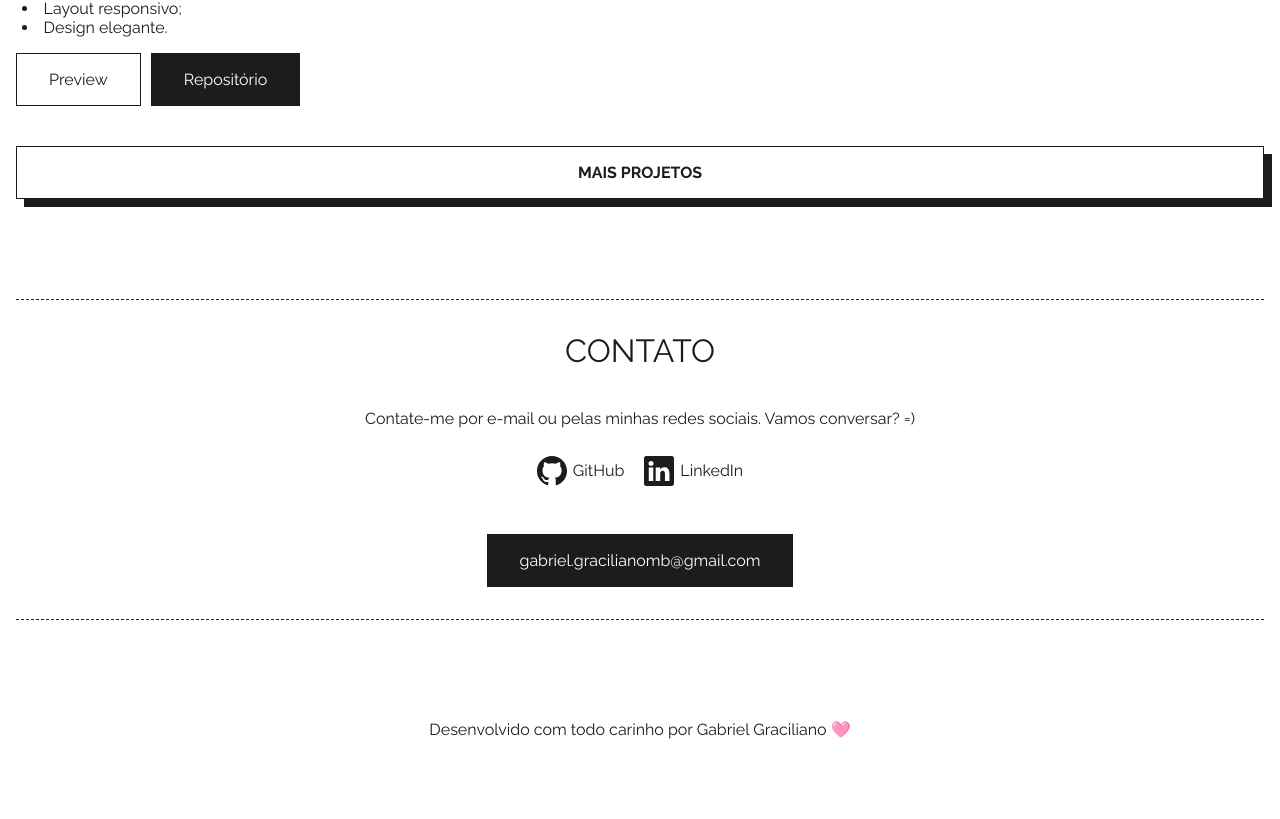
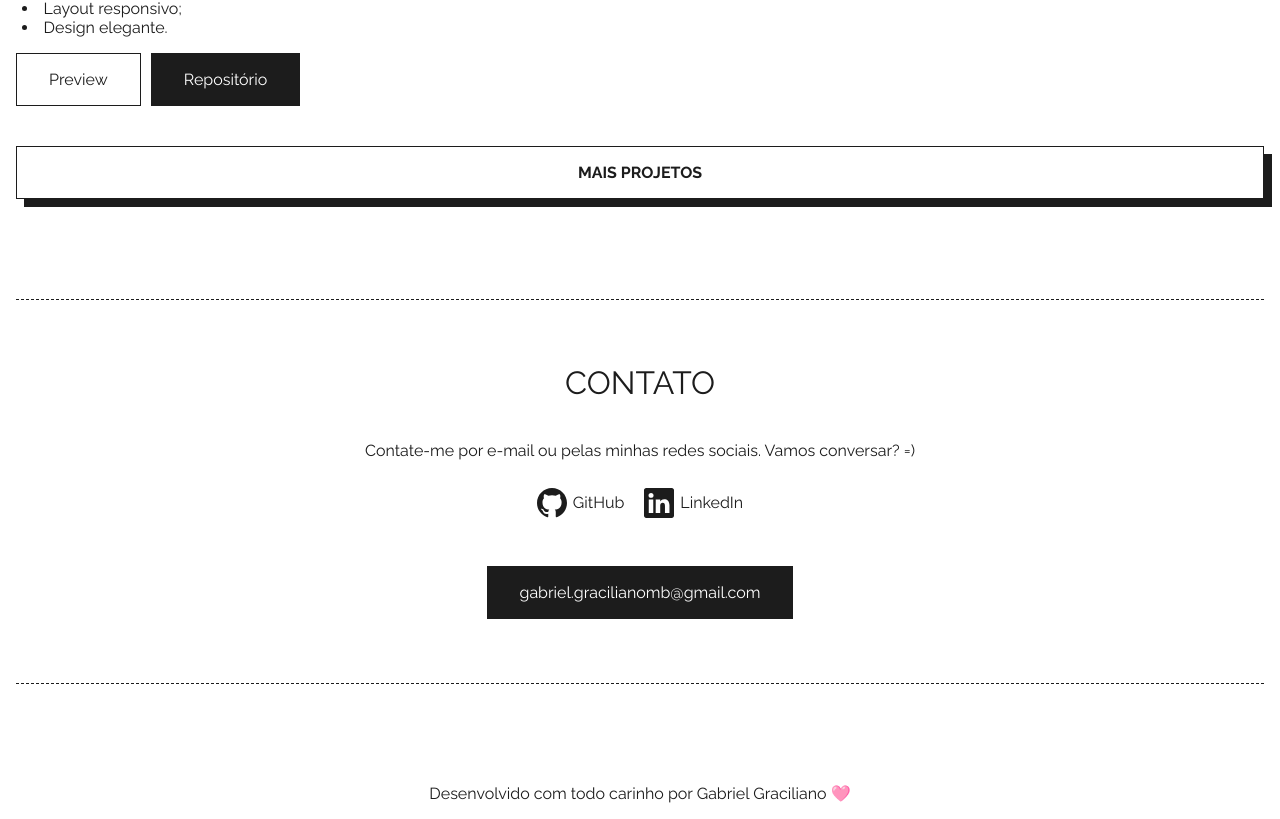
Before and after one commit to GracilianoOG/dio-portfolio, a React (Vite) app: page / in a window 1280 px wide. Shown: the part 5432-6251 px from the top of the page. Before the commit the page ends 6187 px from the top, so only its background shows below. Built offline with nearby package versions, Linux system fonts and the light colour scheme.

Commit message:
Change padding of ContactSection on bigger screens

```diff
--- a/src/components/ContactSection.jsx
+++ b/src/components/ContactSection.jsx
@@ -11,6 +11,10 @@ const ContactWrapperStyled = styled.section`
   border-bottom: var(--border);
   padding: 2rem 10px;
   text-align: center;
+
+  @media screen and (min-width: 48rem) {
+    padding: 4rem 0;
+  }
 `;
 
 const ContactDescription = styled.p`
```
